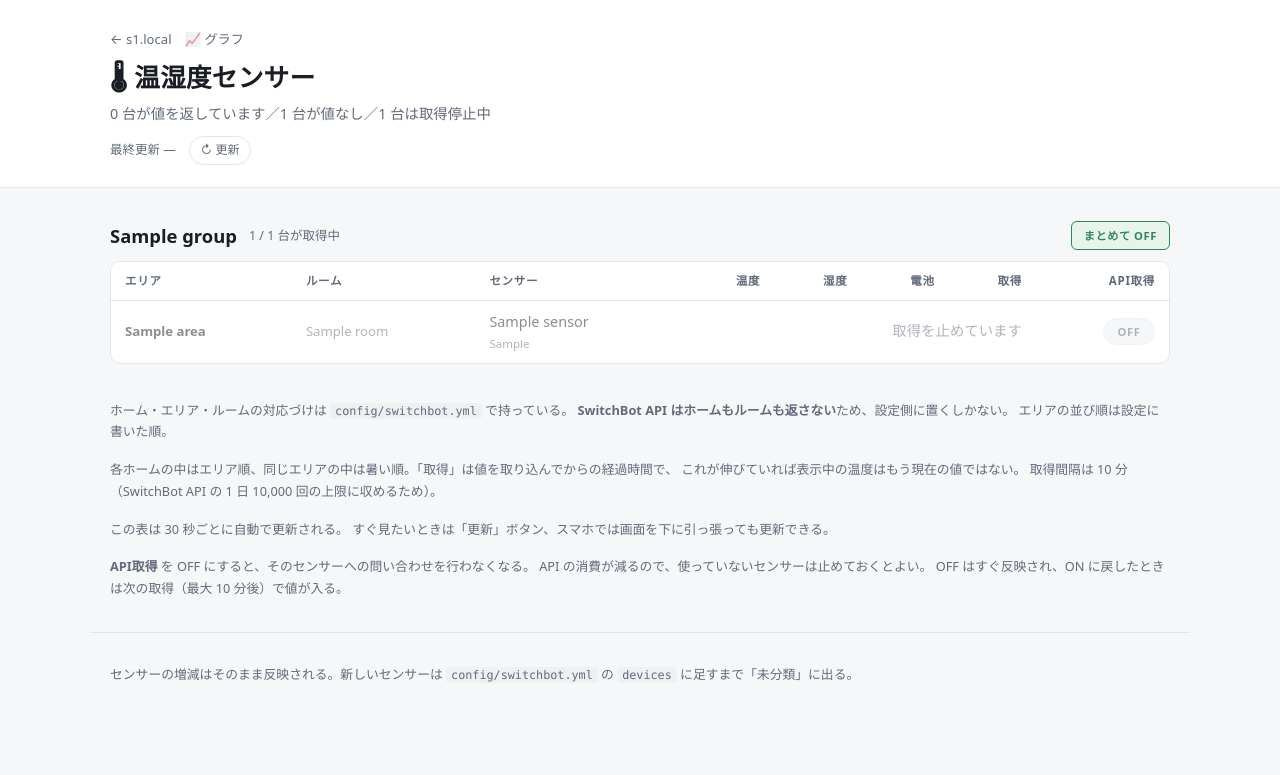
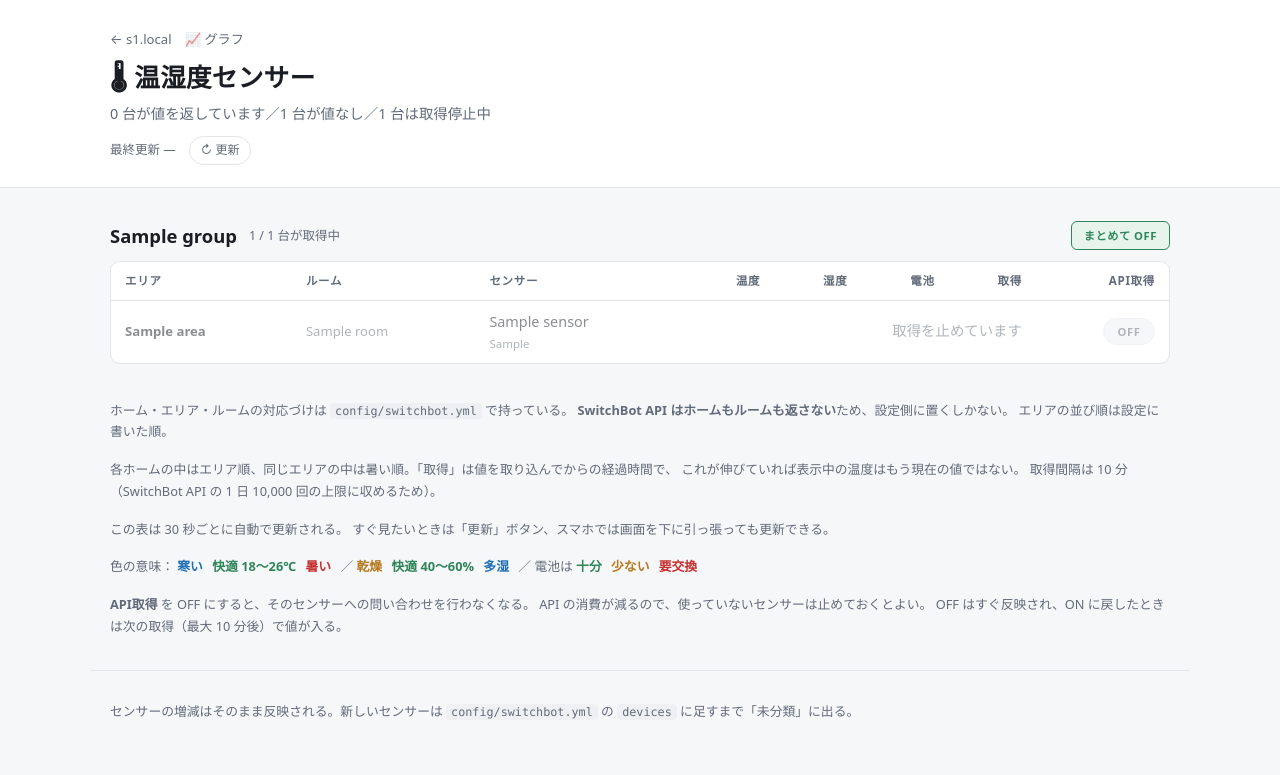
Before and after one commit to wadatch/s1.local, a FastAPI app: template portal/app/templates/sensors.html in a window 1280 px wide. Shown: the top 775 px of the page. Run offline with FastAPI, Linux system fonts and the light colour scheme; the template is opened without the code that fills it: most values are stand-ins (such as "Sample title", 1, 10 or a date in 2020); data that the repository does not hold is empty.

Commit message:
温度・湿度・電池に色をつける
一覧を眺めたときに、暑い部屋・乾いた部屋・電池が減っているセンサーが
数字を読まずに目に入るようにする。

## 色の向きをそろえた

向きだけ覚えておけば、どの列でも同じように読める。

  青いほど冷たい／湿っている
  赤いほど暑い
  黄色いほど乾いている／電池が減っている
  緑は快適・十分

## 段階

温度は日本の住宅で快適とされる 18〜26℃ を中心に 5 段階。
湿度は 40〜60% を快適として、乾燥側と多湿側で色の向きを変えた。
どちらに振れているかが色だけで分かる。

電池は満充電も緑にした。緑を付けないと、減っている赤・黄だけが浮いて
「異常表示」に見えてしまうため。

## 気をつける点

段階分けは Python 側（Sensor のプロパティ）と sensors.js の両方にある。
片方だけ直すと自動更新の前後で色が変わる。CLAUDE.md に書いておいた。

色の意味は画面にも見本として出してある。凡例が無いと、色が付いていること
自体は分かっても何を意味するのか伝わらない。

Co-Authored-By: Claude Opus 5 <noreply@anthropic.com>

```diff
--- a/portal/app/sensors.py
+++ b/portal/app/sensors.py
@@ -45,6 +45,44 @@ class Sensor:
         ON に戻した直後に起きる。次の取得（最大 10 分後）で値が入る。
         """
         return self.enabled and not self.offline and self.temperature is None
+
+    @property
+    def temperature_level(self) -> str:
+        """温度の段階。色を決めるのに使う。
+
+        一覧を眺めたときに、暑い部屋と寒い部屋が数字を読まずに目に入ること。
+        境目は日本の住宅で「快適」とされる 18〜26℃ を中心に置いている。
+        """
+        if self.temperature is None:
+            return "unknown"
+        if self.temperature <= 10:
+            return "cold"
+        if self.temperature <= 18:
+            return "cool"
+        if self.temperature <= 26:
+            return "comfort"
+        if self.temperature <= 30:
+            return "warm"
+        return "hot"
+
+    @property
+    def humidity_level(self) -> str:
+        """湿度の段階。40〜60% を快適とみなす。
+
+        乾燥側と多湿側で色の向きを変えているので、
+        どちらに振れているかが色だけで分かる。
+        """
+        if self.humidity is None:
+            return "unknown"
+        if self.humidity <= 30:
+            return "dry"
+        if self.humidity <= 40:
+            return "dryish"
+        if self.humidity <= 60:
+            return "comfort"
+        if self.humidity <= 70:
+            return "humidish"
+        return "humid"
 
     @property
     def battery_level(self) -> str:
--- a/portal/app/static/app.css
+++ b/portal/app/static/app.css
@@ -17,6 +17,11 @@
   --crit-bg: #fceaea;
   --unknown: #8a919e;
   --unknown-bg: #eef0f3;
+
+  /* 寒暖と乾湿。青いほど冷たい／湿っている、赤いほど暑い、
+     黄色いほど乾いている、という向きでそろえてある。 */
+  --cold: #1f6fb5;
+  --cool: #4c9be8;
 
   --radius: 10px;
 }
@@ -38,6 +43,9 @@
     --crit-bg: #3a1d1d;
     --unknown: #7a8494;
     --unknown-bg: #22272f;
+
+    --cold: #6db4f0;
+    --cool: #4c9be8;
   }
 }
 
@@ -496,6 +504,48 @@ table.sensors .strong {
   mask-image: url("/static/icons/battery-charging.svg");
 }
 
+/* --- 値の色分け ----------------------------------------------------------
+   一覧を眺めたときに、暑い部屋・乾いた部屋・電池が減っているセンサーが
+   数字を読まずに目に入ること。青いほど冷たい／湿っている、赤いほど暑い、
+   黄色いほど乾いている、という向きでそろえてある。 */
+
+td.temp-cold { color: var(--cold); }
+td.temp-cool { color: var(--cool); }
+td.temp-comfort { color: var(--ok); }
+td.temp-warm { color: var(--warn); }
+td.temp-hot { color: var(--crit); }
+td.temp-unknown { color: var(--unknown); }
+
+td.hum-dry { color: var(--warn); }
+td.hum-dryish { color: var(--warn); opacity: 0.75; }
+td.hum-comfort { color: var(--ok); }
+td.hum-humidish { color: var(--cool); }
+td.hum-humid { color: var(--cold); }
+td.hum-unknown { color: var(--unknown); }
+
+/* 色の見本。td 以外でも同じ色が出るようにしておく。 */
+.colour-key .key {
+  font-weight: 600;
+  margin-right: 6px;
+  white-space: nowrap;
+}
+
+.key.temp-cold { color: var(--cold); }
+.key.temp-comfort { color: var(--ok); }
+.key.temp-hot { color: var(--crit); }
+.key.hum-dry { color: var(--warn); }
+.key.hum-comfort { color: var(--ok); }
+.key.hum-humid { color: var(--cold); }
+.key.bat-ok { color: var(--ok); }
+.key.bat-warn { color: var(--warn); }
+.key.bat-crit { color: var(--crit); }
+
+/* 電池は残量そのものが色。満充電を緑にしておかないと、
+   減っている赤・黄だけが浮いて「異常表示」に見えてしまう。 */
+td.cell-battery.level-ok { color: var(--ok); }
+td.cell-battery.level-warn { color: var(--warn); }
+td.cell-battery.level-crit { color: var(--crit); }
+
 /* 給電されているデバイスは残量の話ではないので、控えめに出す。 */
 td.cell-battery.level-none { color: var(--text-muted); }
 
--- a/portal/app/static/sensors.js
+++ b/portal/app/static/sensors.js
@@ -24,8 +24,27 @@ function formatDuration(seconds) {
   return `${minutes} 分`;
 }
 
-// サーバ側の Sensor.battery_level / battery_icon / battery_text と
-// そろえておく。ずれると更新の前後で見た目が変わる。
+// ここから下の段階分けは、サーバ側の Sensor の同名プロパティと
+// そろえておく。ずれると更新の前後で色が変わってしまう。
+
+function temperatureLevel(t) {
+  if (t === null || t === undefined) return "unknown";
+  if (t <= 10) return "cold";
+  if (t <= 18) return "cool";
+  if (t <= 26) return "comfort";
+  if (t <= 30) return "warm";
+  return "hot";
+}
+
+function humidityLevel(h) {
+  if (h === null || h === undefined) return "unknown";
+  if (h <= 30) return "dry";
+  if (h <= 40) return "dryish";
+  if (h <= 60) return "comfort";
+  if (h <= 70) return "humidish";
+  return "humid";
+}
+
 function batteryLevel(battery) {
   if (battery === null || battery === undefined) return "none";
   if (battery <= 10) return "crit";
@@ -131,10 +150,21 @@ async function refresh() {
     const row = rows.get(sensor.device_id);
     if (stateOf(sensor) !== "active") continue;
 
-    setCell(row, "cell-temperature",
-      sensor.temperature === null ? "—" : `${sensor.temperature.toFixed(1)} °C`);
-    setCell(row, "cell-humidity",
-      sensor.humidity === null ? "—" : `${Math.round(sensor.humidity)} %`);
+    const temp = row.querySelector(".cell-temperature");
+    if (temp) {
+      temp.textContent =
+        sensor.temperature === null ? "—" : `${sensor.temperature.toFixed(1)} °C`;
+      temp.className =
+        `num strong cell-temperature temp-${temperatureLevel(sensor.temperature)}`;
+    }
+
+    const hum = row.querySelector(".cell-humidity");
+    if (hum) {
+      hum.textContent =
+        sensor.humidity === null ? "—" : `${Math.round(sensor.humidity)} %`;
+      hum.className = `num cell-humidity hum-${humidityLevel(sensor.humidity)}`;
+    }
+
     setBattery(row, sensor.battery);
     setCell(row, "cell-age",
       `${formatDuration(sensor.age_seconds)}前`,
--- a/portal/app/templates/sensors.html
+++ b/portal/app/templates/sensors.html
@@ -108,8 +108,8 @@
             電池切れか圏外の可能性
           </td>
           {% else %}
-          <td class="num strong cell-temperature" data-label="温度">{{ format_value(sensor.temperature, 'celsius') }}</td>
-          <td class="num cell-humidity" data-label="湿度">{{ format_value(sensor.humidity, 'percent100') }}</td>
+          <td class="num strong cell-temperature temp-{{ sensor.temperature_level }}" data-label="温度">{{ format_value(sensor.temperature, 'celsius') }}</td>
+          <td class="num cell-humidity hum-{{ sensor.humidity_level }}" data-label="湿度">{{ format_value(sensor.humidity, 'percent100') }}</td>
           <td class="num cell-battery level-{{ sensor.battery_level }}" data-label="電池">
             <span class="battery-icon" data-battery="{{ sensor.battery_icon }}"
                   title="{{ sensor.battery_text }}"></span>
@@ -159,6 +159,22 @@
   すぐ見たいときは「更新」ボタン、スマホでは画面を下に引っ張っても更新できる。
 </p>
 
+<p class="note colour-key">
+  色の意味：
+  <span class="key temp-cold">寒い</span>
+  <span class="key temp-comfort">快適 18〜26℃</span>
+  <span class="key temp-hot">暑い</span>
+  ／
+  <span class="key hum-dry">乾燥</span>
+  <span class="key hum-comfort">快適 40〜60%</span>
+  <span class="key hum-humid">多湿</span>
+  ／
+  電池は
+  <span class="key bat-ok">十分</span>
+  <span class="key bat-warn">少ない</span>
+  <span class="key bat-crit">要交換</span>
+</p>
+
 <p class="note">
   <strong>API取得</strong> を OFF にすると、そのセンサーへの問い合わせを行わなくなる。
   API の消費が減るので、使っていないセンサーは止めておくとよい。
```
Also changed, not shown: CLAUDE.md (+17 -0 lines), portal/tests/test_app.py (+4 -0 lines), portal/tests/test_sensors.py (+32 -0 lines).
